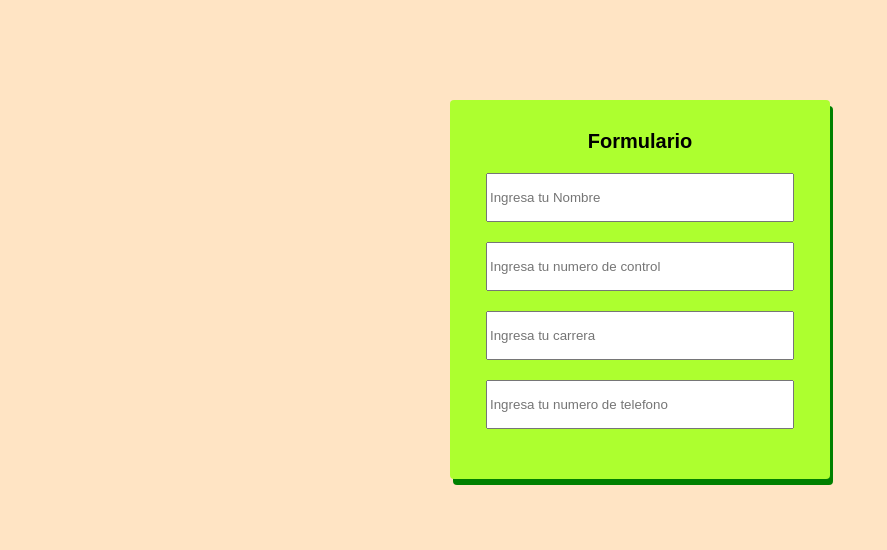
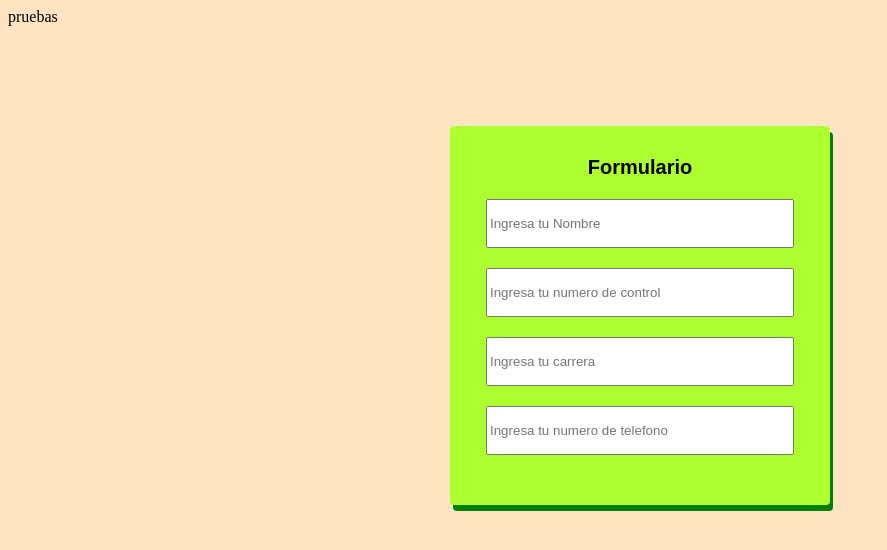
Before and after one commit to juanvega01/Programacion-Web, a plain HTML site: page Practicas/validaciones/index.html in a window 1280 px wide. Shown: the whole page, without its empty margins (0-887 px from the left). Drawn offline with Linux system fonts and the light colour scheme.

Commit message:
commit de prueba

```diff
--- a/Practicas/validaciones/index.html
+++ b/Practicas/validaciones/index.html
@@ -11,6 +11,7 @@
 
 </head>
 <body>
+    <nav>pruebas</nav>
     <div>
         <h1>Formulario</h1>
         <input type="text" name="" id="" placeholder="Ingresa tu Nombre">
```
